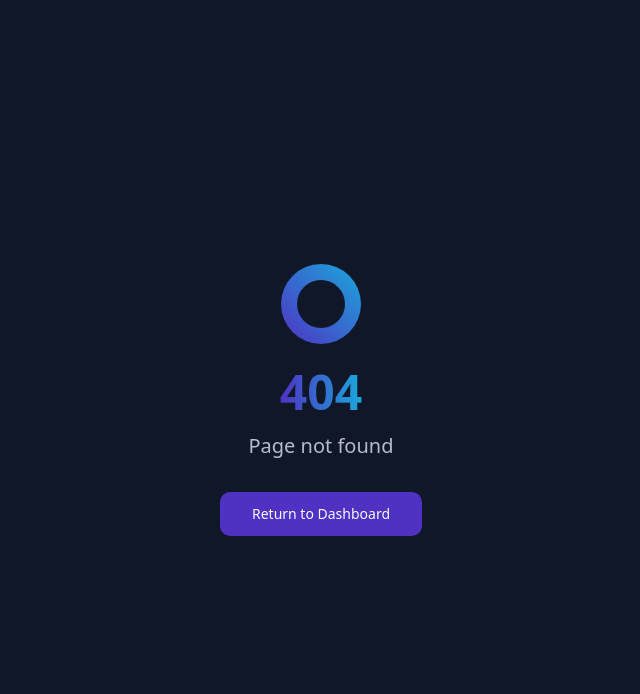
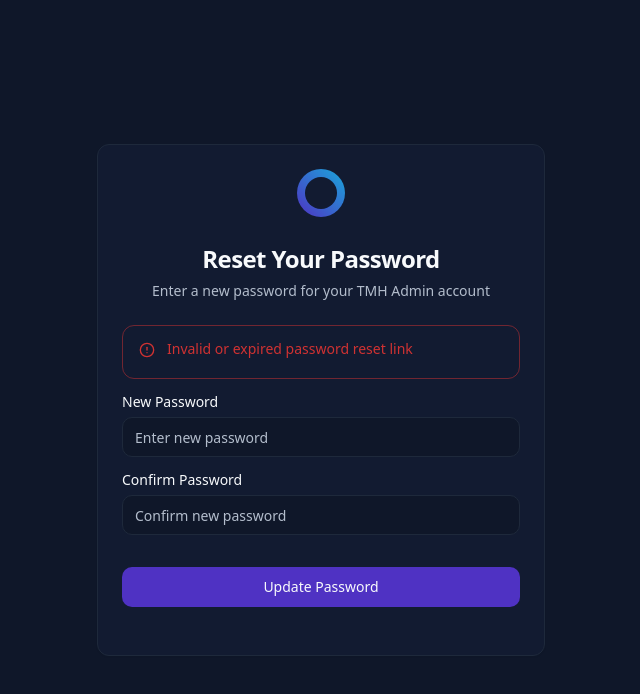
Before and after one commit to skakig/moral-dashboard-hub, a React (Vite) app: page /reset-password in a window 1280 px wide. Before the commit this address had no page. Shown: the top 694 px of the page, without its empty margins (319-959 px from the left). Built offline with nearby package versions, Linux system fonts and the light colour scheme.

Commit message:
Implement password reset functionality
Adds a "forgot password" feature to allow users to reset their passwords.

```diff
--- a/src/App.tsx
+++ b/src/App.tsx
@@ -14,6 +14,7 @@ import Users from "@/pages/Users";
 import Settings from "@/pages/Settings";
 import AIInsights from "@/pages/AIInsights";
 import Login from "@/pages/Login";
+import ResetPassword from "@/pages/ResetPassword";
 import NotFound from "@/pages/NotFound";
 import AIContent from "@/pages/AIContent";
 import Articles from "@/pages/Articles";
@@ -34,6 +35,7 @@ function App() {
             <Route path="/ai-content" element={<AIContent />} />
             <Route path="/articles" element={<Articles />} />
             <Route path="/login" element={<Login />} />
+            <Route path="/reset-password" element={<ResetPassword />} />
             <Route path="*" element={<NotFound />} />
           </Routes>
         </Router>
--- a/src/components/auth/LoginForm.tsx
+++ b/src/components/auth/LoginForm.tsx
@@ -7,40 +7,74 @@ import { Card, CardContent, CardDescription, CardFooter, CardHeader, CardTitle }
 import { Label } from "@/components/ui/label";
 import { AlertCircle } from "lucide-react";
 import { Alert, AlertDescription } from "@/components/ui/alert";
-import { useToast } from "@/hooks/use-toast";
+import { toast } from "sonner";
+import { supabase } from "@/integrations/supabase/client";
 
 export function LoginForm() {
   const [email, setEmail] = useState("");
   const [password, setPassword] = useState("");
   const [isLoading, setIsLoading] = useState(false);
   const [error, setError] = useState("");
+  const [isResetMode, setIsResetMode] = useState(false);
+  const [resetSent, setResetSent] = useState(false);
   const navigate = useNavigate();
-  const { toast } = useToast();
 
-  // This is a mock login function
-  // Later we'll replace this with actual Supabase authentication
   const handleLogin = async (e: React.FormEvent) => {
     e.preventDefault();
     setIsLoading(true);
     setError("");
 
     try {
-      // Mock success - we'll replace this with Supabase auth later
-      await new Promise(resolve => setTimeout(resolve, 1500));
+      const { data, error } = await supabase.auth.signInWithPassword({
+        email,
+        password
+      });
 
-      // Simulate admin check
-      if (email === "admin@tmh.com" && password === "password") {
+      if (error) {
+        setError(error.message);
+      } else if (data.user) {
         toast({
           title: "Login successful",
           description: "Welcome to TMH Admin Dashboard",
         });
         navigate("/");
-      } else {
-        setError("Invalid email or password");
       }
-    } catch (err) {
+    } catch (err: any) {
       console.error("Login error:", err);
       setError("An error occurred during login");
+    } finally {
+      setIsLoading(false);
+    }
+  };
+
+  const handleResetPassword = async (e: React.FormEvent) => {
+    e.preventDefault();
+    setIsLoading(true);
+    setError("");
+
+    if (!email) {
+      setError("Please enter your email address");
+      setIsLoading(false);
+      return;
+    }
+
+    try {
+      const { error } = await supabase.auth.resetPasswordForEmail(email, {
+        redirectTo: `${window.location.origin}/reset-password`,
+      });
+
+      if (error) {
+        setError(error.message);
+      } else {
+        setResetSent(true);
+        toast({
+          title: "Password reset email sent",
+          description: "Check your inbox for instructions to reset your password",
+        });
+      }
+    } catch (err: any) {
+      console.error("Reset password error:", err);
+      setError("An error occurred sending the reset email");
     } finally {
       setIsLoading(false);
     }
@@ -56,17 +90,36 @@ export function LoginForm() {
         </div>
         <CardTitle className="text-2xl text-center">TMH Admin Login</CardTitle>
         <CardDescription className="text-center">
-          Enter your credentials to access the admin dashboard
+          {isResetMode
+            ? "Enter your email to receive a password reset link"
+            : "Enter your credentials to access the admin dashboard"}
         </CardDescription>
       </CardHeader>
       <CardContent>
-        <form onSubmit={handleLogin}>
         {error && (
           <Alert variant="destructive" className="mb-4">
             <AlertCircle className="h-4 w-4" />
             <AlertDescription>{error}</AlertDescription>
           </Alert>
         )}
+
+        {resetSent ? (
+          <div className="text-center">
+            <p className="mb-4">Password reset email sent to {email}.</p>
+            <p className="mb-4">Please check your inbox and follow the instructions.</p>
+            <Button
+              variant="outline"
+              className="mt-2"
+              onClick={() => {
+                setIsResetMode(false);
+                setResetSent(false);
+              }}
+            >
+              Return to login
+            </Button>
+          </div>
+        ) : (
+          <form onSubmit={isResetMode ? handleResetPassword : handleLogin}>
             <div className="grid gap-4">
               <div className="grid gap-2">
                 <Label htmlFor="email">Email</Label>
@@ -79,8 +132,12 @@ export function LoginForm() {
                   required
                 />
               </div>
+
+              {!isResetMode && (
                 <div className="grid gap-2">
+                  <div className="flex items-center justify-between">
                     <Label htmlFor="password">Password</Label>
+                  </div>
                   <Input
                     id="password"
                     type="password"
@@ -89,13 +146,26 @@ export function LoginForm() {
                     required
                   />
                 </div>
-          </div>
-          <CardFooter className="flex justify-end px-0 pt-4">
-            <Button type="submit" className="w-full" disabled={isLoading}>
-              {isLoading ? "Logging in..." : "Login"}
+              )}
+
+              <CardFooter className="flex flex-col px-0 pt-4">
+                <Button type="submit" className="w-full mb-2" disabled={isLoading}>
+                  {isLoading
+                    ? (isResetMode ? "Sending..." : "Logging in...")
+                    : (isResetMode ? "Send Reset Link" : "Login")}
+                </Button>
+                <Button
+                  type="button"
+                  variant="link"
+                  className="w-full text-sm"
+                  onClick={() => setIsResetMode(!isResetMode)}
+                >
+                  {isResetMode ? "Back to Login" : "Forgot Password?"}
                 </Button>
               </CardFooter>
+            </div>
           </form>
+        )}
       </CardContent>
     </Card>
   );
--- /dev/null
+++ b/src/pages/ResetPassword.tsx
@@ -0,0 +1,143 @@
+
+import { useState, useEffect } from "react";
+import { useNavigate } from "react-router-dom";
+import { Button } from "@/components/ui/button";
+import { Input } from "@/components/ui/input";
+import { Card, CardContent, CardDescription, CardFooter, CardHeader, CardTitle } from "@/components/ui/card";
+import { Label } from "@/components/ui/label";
+import { AlertCircle } from "lucide-react";
+import { Alert, AlertDescription } from "@/components/ui/alert";
+import { toast } from "sonner";
+import { supabase } from "@/integrations/supabase/client";
+import { ThemeProvider } from "@/components/ThemeProvider";
+
+export default function ResetPassword() {
+  const [password, setPassword] = useState("");
+  const [confirmPassword, setConfirmPassword] = useState("");
+  const [isLoading, setIsLoading] = useState(false);
+  const [error, setError] = useState("");
+  const [success, setSuccess] = useState(false);
+  const navigate = useNavigate();
+
+  useEffect(() => {
+    // Check if the URL contains a hash, which indicates it's a password reset link
+    const hash = window.location.hash;
+    if (!hash) {
+      setError("Invalid or expired password reset link");
+    }
+  }, []);
+
+  const handleResetPassword = async (e: React.FormEvent) => {
+    e.preventDefault();
+    setIsLoading(true);
+    setError("");
+
+    if (password !== confirmPassword) {
+      setError("Passwords do not match");
+      setIsLoading(false);
+      return;
+    }
+
+    if (password.length < 6) {
+      setError("Password must be at least 6 characters");
+      setIsLoading(false);
+      return;
+    }
+
+    try {
+      const { error } = await supabase.auth.updateUser({
+        password: password
+      });
+
+      if (error) {
+        setError(error.message);
+      } else {
+        setSuccess(true);
+        toast({
+          title: "Password updated successfully",
+          description: "You can now log in with your new password",
+        });
+      }
+    } catch (err: any) {
+      console.error("Reset password error:", err);
+      setError("An error occurred updating your password");
+    } finally {
+      setIsLoading(false);
+    }
+  };
+
+  return (
+    <ThemeProvider defaultTheme="dark">
+      <div className="min-h-screen flex items-center justify-center p-4 bg-background">
+        <div className="w-full max-w-md">
+          <Card className="w-full max-w-md mx-auto">
+            <CardHeader>
+              <div className="flex justify-center mb-5">
+                <div className="h-12 w-12 rounded-full bg-gradient-to-tr from-primary to-accent flex items-center justify-center">
+                  <div className="h-8 w-8 rounded-full bg-card"></div>
+                </div>
+              </div>
+              <CardTitle className="text-2xl text-center">Reset Your Password</CardTitle>
+              <CardDescription className="text-center">
+                Enter a new password for your TMH Admin account
+              </CardDescription>
+            </CardHeader>
+            <CardContent>
+              {error && (
+                <Alert variant="destructive" className="mb-4">
+                  <AlertCircle className="h-4 w-4" />
+                  <AlertDescription>{error}</AlertDescription>
+                </Alert>
+              )}
+
+              {success ? (
+                <div className="text-center">
+                  <p className="mb-4">Your password has been updated successfully.</p>
+                  <Button
+                    className="mt-2"
+                    onClick={() => navigate("/login")}
+                  >
+                    Go to Login
+                  </Button>
+                </div>
+              ) : (
+                <form onSubmit={handleResetPassword}>
+                  <div className="grid gap-4">
+                    <div className="grid gap-2">
+                      <Label htmlFor="password">New Password</Label>
+                      <Input
+                        id="password"
+                        type="password"
+                        value={password}
+                        onChange={(e) => setPassword(e.target.value)}
+                        placeholder="Enter new password"
+                        required
+                      />
+                    </div>
+                    <div className="grid gap-2">
+                      <Label htmlFor="confirm-password">Confirm Password</Label>
+                      <Input
+                        id="confirm-password"
+                        type="password"
+                        value={confirmPassword}
+                        onChange={(e) => setConfirmPassword(e.target.value)}
+                        placeholder="Confirm new password"
+                        required
+                      />
+                    </div>
+
+                    <CardFooter className="flex justify-end px-0 pt-4">
+                      <Button type="submit" className="w-full" disabled={isLoading}>
+                        {isLoading ? "Updating..." : "Update Password"}
+                      </Button>
+                    </CardFooter>
+                  </div>
+                </form>
+              )}
+            </CardContent>
+          </Card>
+        </div>
+      </div>
+    </ThemeProvider>
+  );
+}
```
Lines whose indentation alone changed are shown as unchanged.
